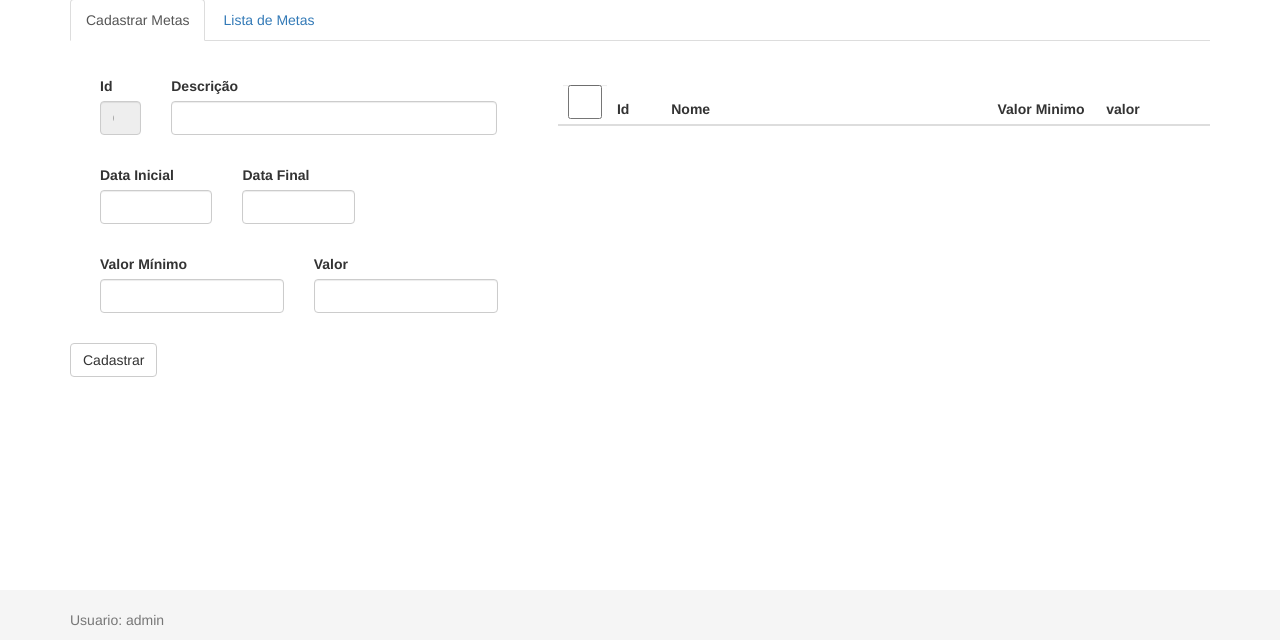
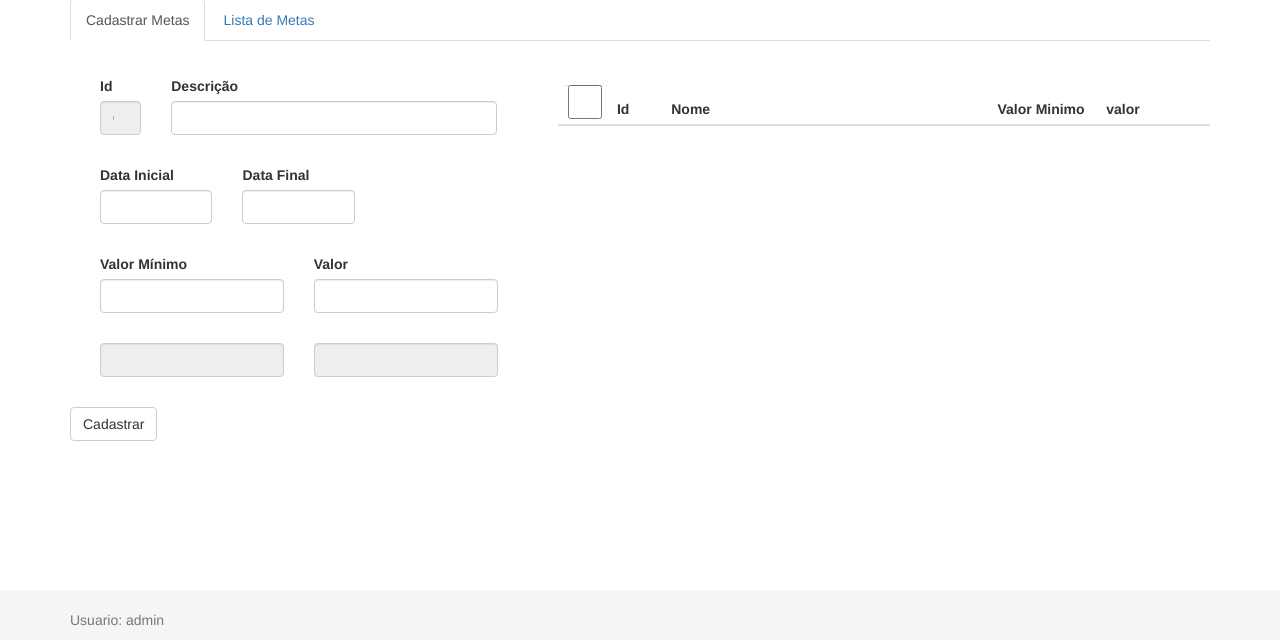
Before and after one commit to alissonpintor/stoky, a Flask app: page /metas/metas_vendas in a window 1280 px wide. Shown: the part 160-800 px from the top of the page. Run offline with Flask 2, Linux system fonts and the light colour scheme; a user stored in the database is signed in; data that the repository does not hold is empty; some libraries are stand-ins or nearby versions.

Commit message:
Alterado formulario metas e removido prints dos codigos

```diff
--- a/app/metas/forms.py
+++ b/app/metas/forms.py
@@ -108,8 +108,6 @@ class MetaVendaForm(FlaskForm):
     def validate_data_final(form, field):
         dt_inicial = format_date(form.data_inicial.data)
         dt_final = format_date(field.data)
-        print(dt_inicial)
-        print(dt_final)
         if dt_final is None:
             raise ValidationError('Com o flag Buscar por data marcado a Data Final e obrigatorio')
         if dt_inicial and dt_final < dt_inicial:
--- a/app/metas/views.py
+++ b/app/metas/views.py
@@ -163,7 +163,7 @@ def grupos(id=None):
 def metas_vendas(id=None):
     metas = MetaVendas.query.order_by(MetaVendas.dt_inicial)
     vendedores_metas = {}
-    vendedores = Vendedor.query.filter(Vendedor.flag_inativo == False)
+    vendedores = Vendedor.query.filter(Vendedor.flag_inativo == False).order_by(Vendedor.nome_vendedor)
 
     for m in metas:
         vendedores_metas[m.id_meta] = []
@@ -208,8 +208,8 @@ def metas_vendas(id=None):
                 if vform.valor_meta_minimo.data != '':
                     a.val_meta_min_vendedor = Decimal(vform.valor_meta_minimo.data)
                 v = Vendedor.query.filter(Vendedor.id_vendedor == vform.id_vendedor.data).one()
+                meta_venda.vendedores.append(a)
                 a.vendedor = v
-                meta_venda.vendedores.append(a)
 
         try:
             db.session.add(meta_venda)
--- a/app/templates/metas/forms/form_metas.html
+++ b/app/templates/metas/forms/form_metas.html
@@ -34,6 +34,19 @@
         </div>
       </div>
 
+      <div class="col-md-12">
+        <div class="form-group col-md-6">
+          <div class="form-group ">
+            <input class="form-control money" id="valor_meta_minimo_soma" name="valor_meta_minimo_soma" type="text" value="" readonly>
+          </div>
+        </div>
+        <div class="form-group col-md-6">
+          <div class="form-group ">
+            <input class="form-control money" id="valor_meta_soma" name="valor_meta_soma" type="text" value="" readonly>
+          </div>
+        </div>
+      </div>
+
       {{ wtf.form_field(form.submit) }}
     </div>
 
@@ -57,8 +70,8 @@
               <td>{{ vform.flag_selecionar(class='form-control input-sm flag') }}</td>
               <td>{{ vform.id_vendedor(class='form-control', readonly=readonly) }}</td>
               <td>{{ vform.nome_vendedor(class='form-control', readonly=readonly) }}</td>
-              <td>{{ vform.valor_meta_minimo(class='form-control money') }}</td>
-              <td>{{ vform.valor_meta(class='form-control money') }}</td>
+              <td>{{ vform.valor_meta_minimo(class='form-control money meta_minima') }}</td>
+              <td>{{ vform.valor_meta(class='form-control money meta') }}</td>
             </tr>
           {% endfor %}
         </tbody>
--- a/app/templates/metas/view_metas.html
+++ b/app/templates/metas/view_metas.html
@@ -34,6 +34,8 @@
 <script>
 
   var data = {{ vendedores_metas|tojson }}
+  var soma_meta = 0;
+  var soma_meta_minima = 0;
 
   function expandTable(index, row) {
 
@@ -100,6 +102,16 @@
               $(this).prop('checked', checked_status);
             })
         });
+
+        $('.meta').on('change', function(){
+          window.soma_meta += parseFloat(this.value);
+          $('#valor_meta_soma').val(window.soma_meta);
+        });
+
+        $('.meta_minima').on('change', function(){
+          window.soma_meta_minima += parseFloat(this.value);
+          $('#valor_meta_minimo_soma').val(window.soma_meta_minima);
+        });
     });
 </script>
 {% endblock %}
--- a/app/wmserros/forms.py
+++ b/app/wmserros/forms.py
@@ -39,8 +39,6 @@ class BuscarMetasForm(FlaskForm):
     def validate_data_final(form, field):
         dt_inicial = format_date(form.data_inicial.data)
         dt_final = format_date(field.data)
-        print(dt_inicial)
-        print(dt_final)
         if dt_final is None:
             raise ValidationError('Com o flag Buscar por data marcado a Data Final e obrigatorio')
         if dt_inicial and dt_final < dt_inicial:
@@ -60,8 +58,6 @@ class BuscarPeriodoForm(FlaskForm):
     def validate_data_final(form, field):
         dt_inicial = format_date(form.data_inicial.data)
         dt_final = format_date(field.data)
-        print(dt_inicial)
-        print(dt_final)
         if dt_final is None:
             raise ValidationError('Com o flag Buscar por data marcado a Data Final e obrigatorio')
         if dt_inicial and dt_final < dt_inicial:
--- a/app/wmserros/views.py
+++ b/app/wmserros/views.py
@@ -37,7 +37,6 @@ TABLES = {'tarefas': {'classe': Tarefas, 'url_padrao': 'wmserros.tarefas'},
 
 def format_date(userdate):
     date = dateparser.parse(userdate, date_formats=['%Y-%m-%d'])
-    print(date)
     try:
         return datetime.strftime(date)
     except TypeError:
@@ -451,9 +450,7 @@ def exibir_erros():
 
     if request.args.get('total_remove'):
         total = int(request.args.get('total_remove')) + 1
-        print(total)
         for t in range(1, total):
-            print(t)
             id_registro = request.args.get('id_%i' % t)
             registro = RegistroDeErros.query.filter(RegistroDeErros.id_registro == id_registro).first()
 
@@ -520,7 +517,6 @@ def json_buscar_tarefa(id_tarefa):
     Função usada para buscar a tarefa pelo numero da Tarefa no WMS
     """
     tarefa = WmsSeparadoresTarefas.query.filter(WmsSeparadoresTarefas.id == id_tarefa).first()
-    print('teste')
     if tarefa:
         return json_response(obj='TAREFA')
     else:
@@ -549,7 +545,6 @@ def json_buscar_colaborador(id_produto, id_onda=None , id_tarefa=None):
             objs.append(obj)
         return json_response(obj=objs)
     elif colaborador.count() == 1:
-        print('teste')
         c = colaborador[0]
         obj = [{'id': c.idColaborador, 'nome': c.nomeColaborador}]
         return json_response(obj=obj)
@@ -573,7 +568,6 @@ def json_buscar_erros_tarefa(id_tarefa):
         for e in erros:
             j_erro = {'id': e.id_erro, 'descricao': e.descricao}
             j_erros.append(j_erro)
-        print(j_erros)
         return json_response(obj=j_erros)
     else:
         return json_error_response()
```
